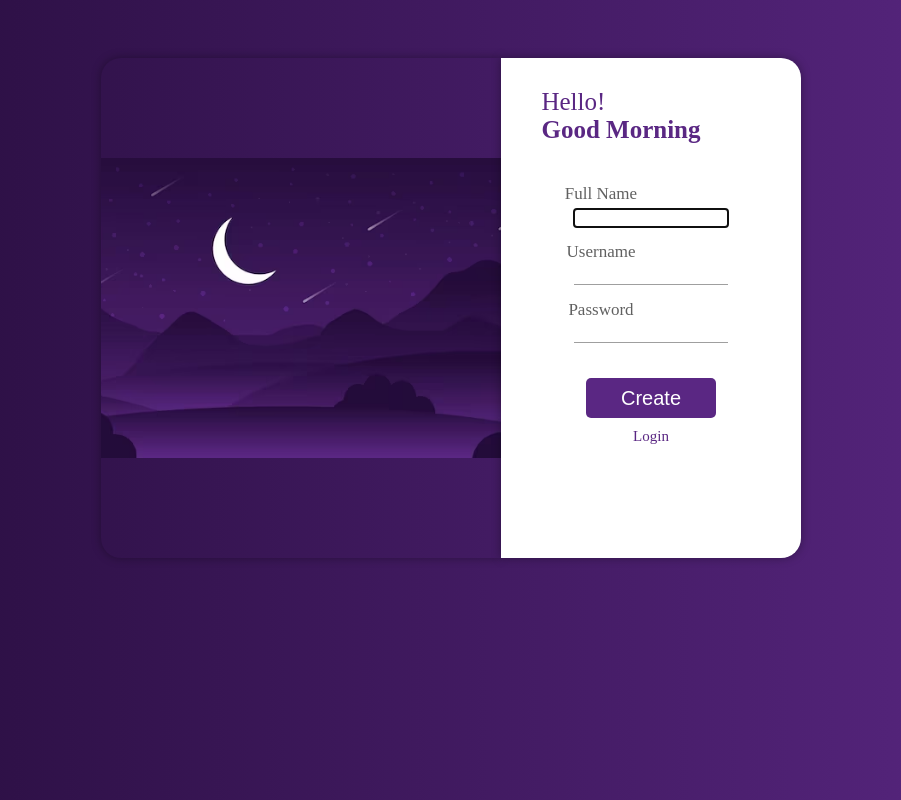
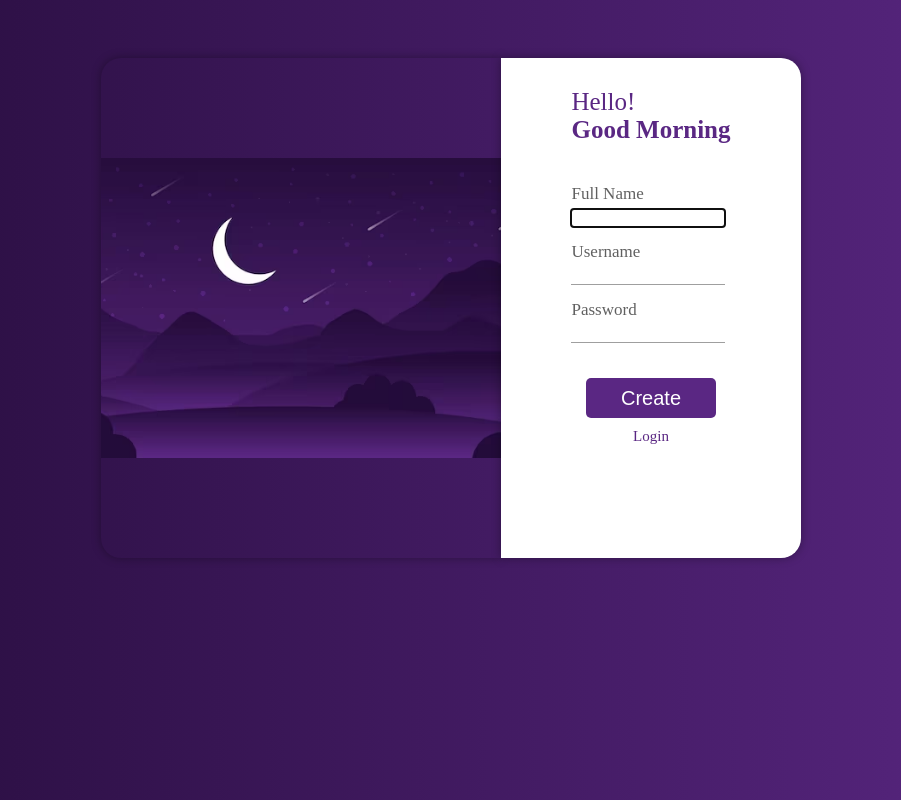
Before and after one commit to Bayerdealmeida/template, a plain HTML site: page index.html in a window 1280 px wide. Shown: the whole page, without its empty margins (189-1090 px from the left). Drawn offline with Linux system fonts and the light colour scheme.

Commit message:
making the website universa

```diff
--- a/css/style.css
+++ b/css/style.css
@@ -33,15 +33,16 @@ body {
     border-top-right-radius: 20px;
     border-bottom-right-radius: 20px;
     justify-content: center;
+    display: flex;
 }
 .title {
     text-align: left;
-    padding: 30px;
+    padding-top: 30px;
+    padding-bottom: 30px;
     font-size: 25px;
     color: rgb(90,39,131);
-    transform: translateX(-30px);
 }
-.formulario {
+.formulario2 {
     font-size: 17px;
     display: flex;
     flex-direction: column;
@@ -49,10 +50,17 @@ body {
     padding: 0px;
     color: #0000009f;
 }
+.formulario1 {
+    font-size: 17px;
+    display: flex;
+    flex-direction: column;
+    padding: 0px;
+    color: #0000009f;
+}
 .formulario label{
-    padding: 10px;
+    padding-top: 10px;
+    padding-bottom: 10px;
     text-align: left;
-    transform: translateX(-50px);
 }
 .formulario input {
     border-bottom: 1px solid #00000060;
--- a/index.html
+++ b/index.html
@@ -17,14 +17,18 @@
                     Hello! <br> <b>Good Morning</b>
                 </div>
                 <div class="formulario">
+                    <div class="formulario1">
                        <label for="Name">Full Name</label>
                         <input type="text" autofocus>
                         <label for="Name">Username</label>
                         <input type="text">
                         <label for="Name">Password</label>
                         <input type="password">
+                    </div>
+                    <div class="formulario2">
                         <button>Create</button>
                         <a href="">Login</a>
+                    </div>
                 </div>
             </form>
         </div>
```
Lines whose indentation alone changed are shown as unchanged.
